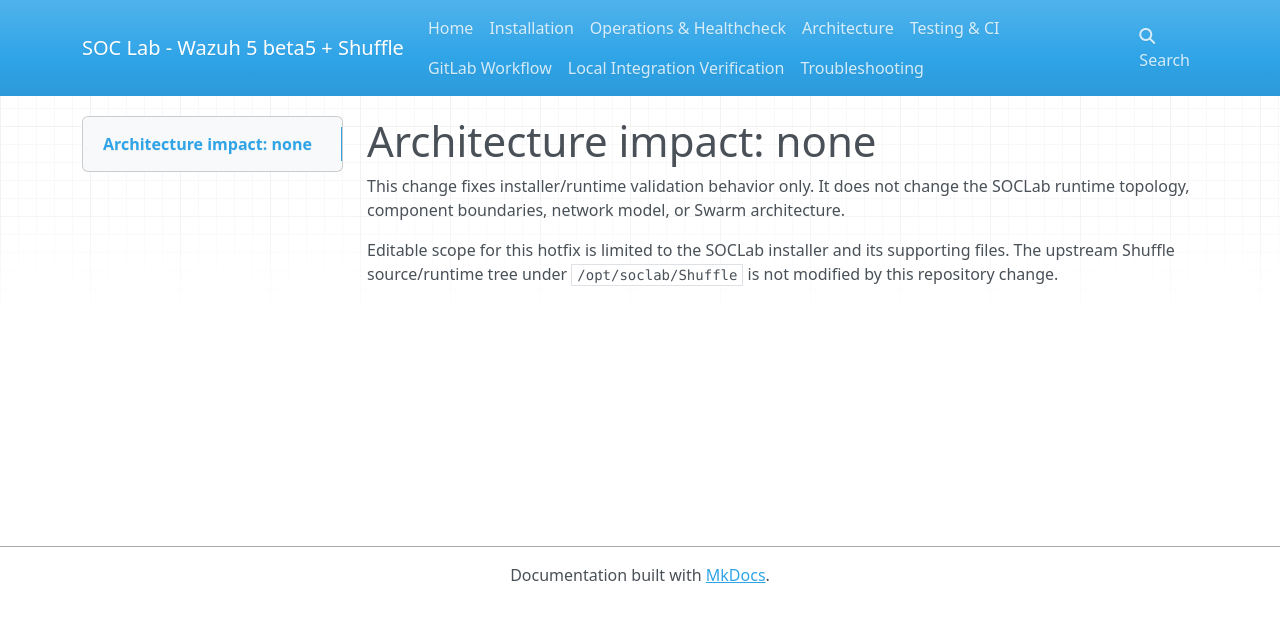
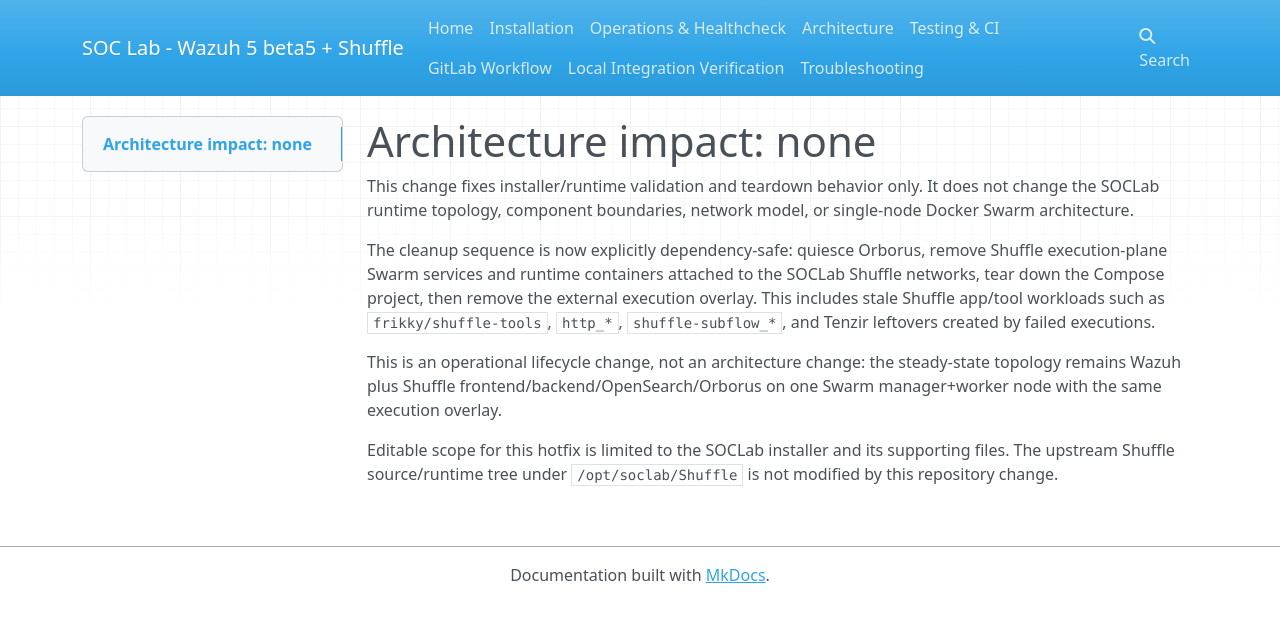
Before and after one commit to avioren/SOCLab, an MkDocs documentation site: the page built from docs/diagrams/architecture-no-change.md, in a window 1280 px wide. Shown: the top 622 px of the page. Built offline with MkDocs 1.6.1, drawn with Linux system fonts in a browser that asks for light colours; nearby versions of some CDN libraries.

Commit message:
docs: record no-topology impact for cleanup sequencing

```diff
--- a/docs/diagrams/architecture-no-change.md
+++ b/docs/diagrams/architecture-no-change.md
@@ -1,5 +1,9 @@
 # Architecture impact: none
 
-This change fixes installer/runtime validation behavior only. It does not change the SOCLab runtime topology, component boundaries, network model, or Swarm architecture.
+This change fixes installer/runtime validation and teardown behavior only. It does not change the SOCLab runtime topology, component boundaries, network model, or single-node Docker Swarm architecture.
+
+The cleanup sequence is now explicitly dependency-safe: quiesce Orborus, remove Shuffle execution-plane Swarm services and runtime containers attached to the SOCLab Shuffle networks, tear down the Compose project, then remove the external execution overlay. This includes stale Shuffle app/tool workloads such as `frikky/shuffle-tools`, `http_*`, `shuffle-subflow_*`, and Tenzir leftovers created by failed executions.
+
+This is an operational lifecycle change, not an architecture change: the steady-state topology remains Wazuh plus Shuffle frontend/backend/OpenSearch/Orborus on one Swarm manager+worker node with the same execution overlay.
 
 Editable scope for this hotfix is limited to the SOCLab installer and its supporting files. The upstream Shuffle source/runtime tree under `/opt/soclab/Shuffle` is not modified by this repository change.
```
